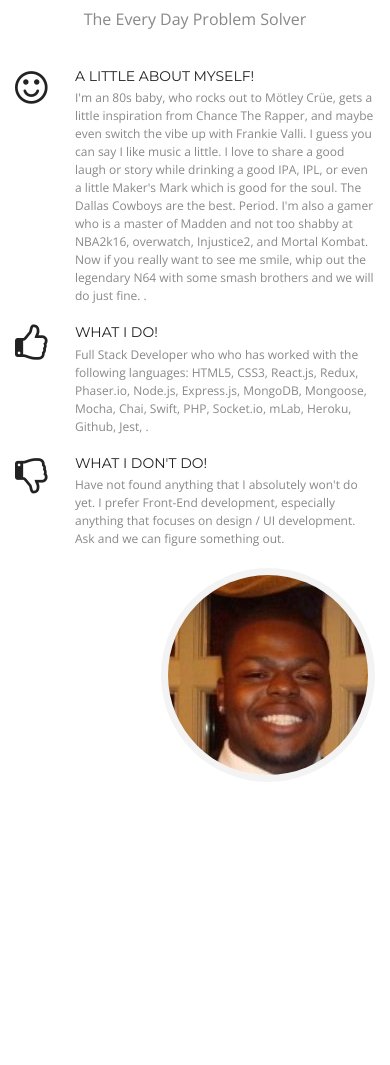
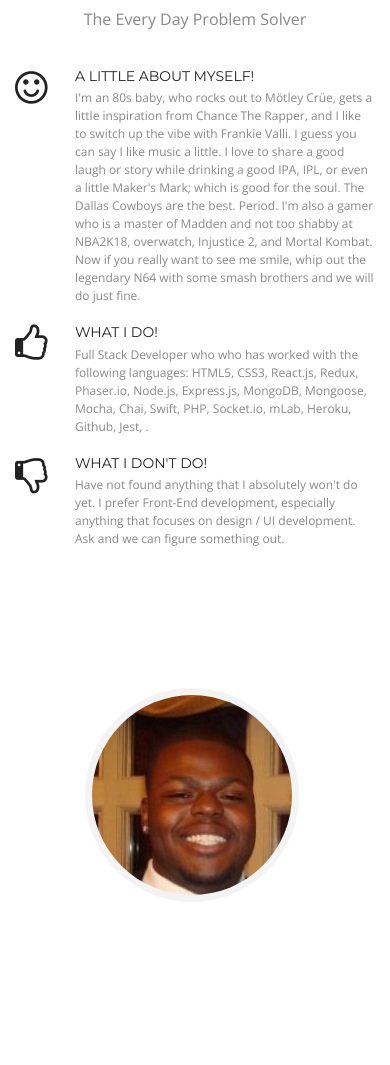
Before and after one commit to 52lions06/williammckelvey, a plain HTML site: page index.html in a window 390 px wide. Shown: the part 595-1660 px from the top of the page. Drawn offline with nearby package versions, Linux system fonts and the light colour scheme.

Commit message:
fixed picture responsiveness

```diff
--- a/css/style.css
+++ b/css/style.css
@@ -656,10 +656,10 @@ border: 2px solid #fff;
 .team-leader{
 	width:auto;
 	height:auto;
-	position:relative;
+	position:absolute;
 	border-radius:50%;
 	box-shadow:0px 0px 0px 7px rgba(241,241,241,0.80);
-	margin:7px 7px 25px 7px;
+	margin:127px 7px 25px 50px;
 
 }
 .team-leader-shadow{
--- a/index.html
+++ b/index.html
@@ -88,7 +88,7 @@
                         </div>
                         <div class="about-me-list-col2">
                             <h3>A Little About Myself!</h3>
-                            <p>I'm an 80s baby, who rocks out to Mötley Crüe, gets a little inspiration from Chance The Rapper, and maybe even switch the vibe up with Frankie Valli. I guess you can say I like music a little. I love to share a good laugh or story while drinking a good IPA, IPL, or even a little Maker's Mark which is good for the soul. The Dallas Cowboys are the best. Period. I'm also a gamer who is a master of Madden and not too shabby at NBA2k16, overwatch, Injustice2, and Mortal Kombat. Now if you really want to see me smile, whip out the legendary N64 with some smash brothers and we will do just fine. .</p>
+                            <p>I'm an 80s baby, who rocks out to Mötley Crüe, gets a little inspiration from Chance The Rapper, and I like to switch up the vibe with Frankie Valli. I guess you can say I like music a little. I love to share a good laugh or story while drinking a good IPA, IPL, or even a little Maker's Mark; which is good for the soul. The Dallas Cowboys are the best. Period. I'm also a gamer who is a master of Madden and not too shabby at NBA2K18, overwatch, Injustice 2, and Mortal Kombat. Now if you really want to see me smile, whip out the legendary N64 with some smash brothers and we will do just fine.</p>
                         </div>
                     </div>
                     <div class="about-me-list">
@@ -122,7 +122,7 @@
                 <figure class="col-lg-4 col-sm-4  text-left wow fadeInUp delay-02s">
                     <!--<img src="img/macbook-pro.png" alt="">-->
 
-                    <div class="team-leader-block pull-right"> <!-- clearfix was here -->
+                    <div class="team-leader-block"> <!-- clearfix was here -->
                         <div class="team-leader-box">
                             <div class="team-leader wow fadeInDown delay-03s">
                                 <div class="team-leader-shadow">
```
